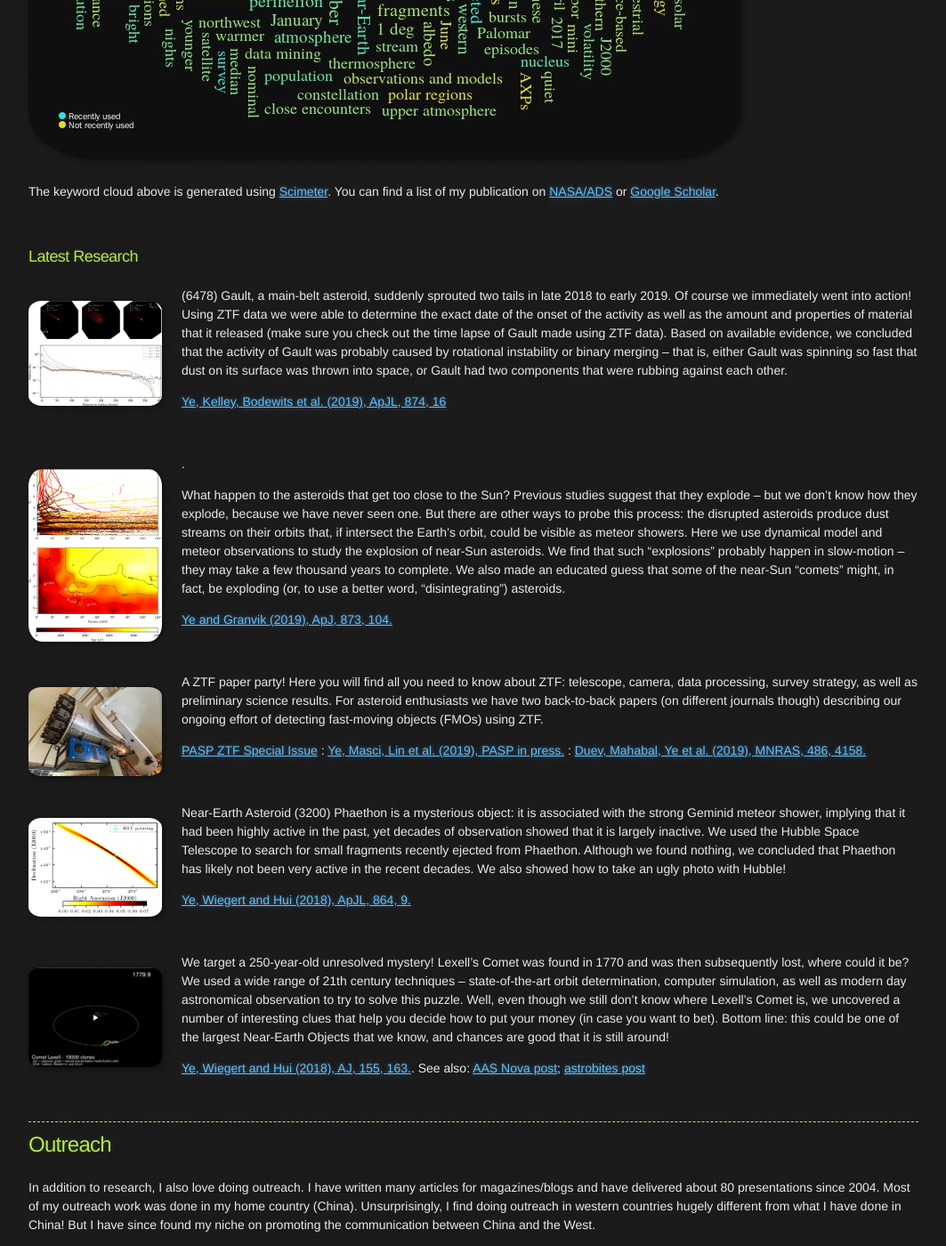
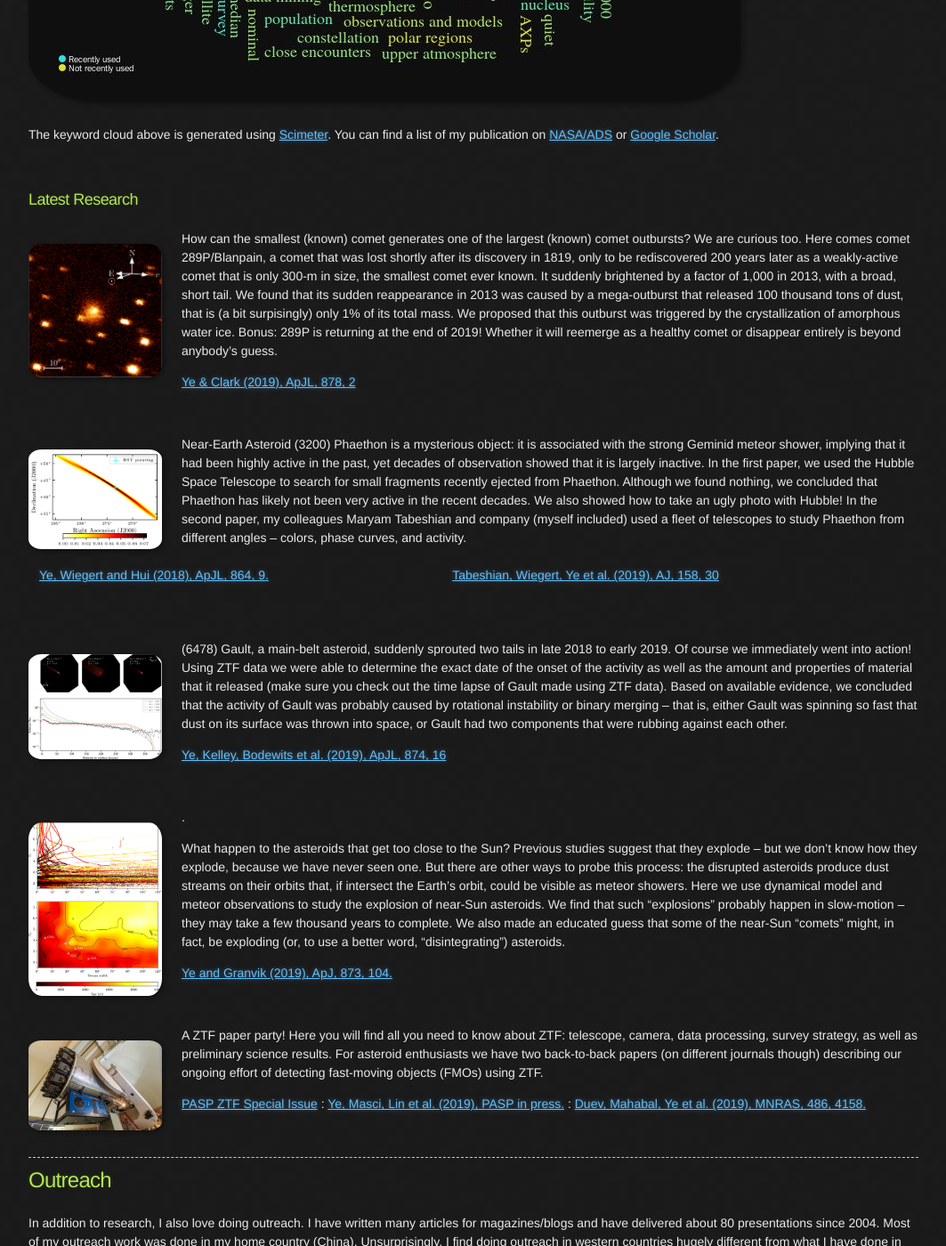
Before and after one commit to Yeqzids/Yeqzids.GitHub.io, a Jekyll site: the page built from index.md, in a window 1280 px wide and 1400 px high, scrolled down 1331 px. Shown: the whole window at 89% size, without its empty margins (108-1171 px from the left). Built offline with Jekyll 4.4.1, drawn with Linux system fonts in a browser that asks for light colours; nearby versions of some CDN libraries; some of the changed text lies outside the part shown.

Commit message:
Update index.md

```diff
--- a/index.md
+++ b/index.md
@@ -4,15 +4,13 @@
 
 <img style="float: right;" src="imgs/me.jpg">
 
-> <strong>I am starting at the [Department of Astronomy](https://www.astro.umd.edu/) at the [University of Maryland](https://www.umd.edu/) in the fall of 2019 -- this page will soon be updated! -- QZ, September 4, 2019</strong>
-
 ## Hi there!
 
-### My name is Quanzhi, you can call me QZ. I am an astronomer at [Caltech](http://www.caltech.edu/)/[IPAC](http://www.ipac.caltech.edu/). I am mostly interested in small bodies in the Solar System -- namely asteroids, comets and meteoroids.
+### My name is Quanzhi, you can call me QZ. I am an astronomer at [University of Maryland](http://www.umd.edu/).
 
-For the most part of my current work, I use the data collected by the [Zwicky Transient Facility (ZTF) project](https://www.ztf.caltech.edu/) at [Palomar Observatory](http://www.astro.caltech.edu/palomar/homepage.html) to discover and characterize near-Earth asteroids, and to understand why and how comets get activated. I also use a range of worldwide facilities provided by the [GROWTH consortium](http://growth.caltech.edu/) to study these intriguing objects.
+I am primarily interested in the small bodies of the solar system -- namely asteroids, comets, and meteoroids. I use a wide range of techniques to study these intriguing bodies. I have used the [Canadian Meteor Orbit Radar](https://fireballs.ndc.nasa.gov/cmor-radiants/) to study meteor showers, as well as the [Zwicky Transient Facility (ZTF) project](https://www.ztf.caltech.edu/) at [Palomar Observatory](http://www.astro.caltech.edu/palomar/homepage.html) to find near-Earth asteroids.
 
-I was lured into astronomy by the stars when I was a kid. Nowadays I still enjoy going out for stargazing during my spare time. I also have a passion for classical music and play viola and cello at [Caltech's Chamber Music program](http://chambermusic.caltech.edu/).
+I was lured into astronomy by the stars when I was a kid. Nowadays I still enjoy going out for stargazing in my spare time. Besides stars, I also have a passion for classical music. I  and play viola and cello at [Caltech's Chamber Music program](http://chambermusic.caltech.edu/).
 
 ###### Photo by Hung-Chin Lin
 
@@ -32,7 +30,8 @@
 
 ## Professional Appointments
 
-* Postdoctoral Scholar in Astronomy, [Caltech](http://www.caltech.edu/)/[IPAC](http://www.ipac.caltech.edu/), 2016 - present
+* Visiting Assistant Research Scientist, [University of Maryland](http://www.umd.edu), 2019 - present
+* Postdoctoral Scholar, [Caltech](http://www.caltech.edu/)/[IPAC](http://www.ipac.caltech.edu/), 2016 - 2019
 * Graduate Teaching/Research Assistant, [University of Western Ontario](http://www.uwo.ca/), 2011 - 2016
 * Research Fellow, [Sun Yat-sen University](http://www.sysu.edu.cn/) Atmospheric Exploration Laboratory, 2007 - 2011
 
@@ -47,6 +46,22 @@
 
 <br>
 ### Latest Research
+
+<img style="float: left;" src="imgs/289p.png" width="150">
+
+How can the smallest (known) comet generates one of the largest (known) comet outbursts? We are curious too. Here comes comet 289P/Blanpain, a comet that was lost shortly after its discovery in 1819, only to be rediscovered 200 years later as a weakly-active comet that is only 300-m in size, the smallest comet ever known. It suddenly brightened by a factor of 1,000 in 2013, with a broad, short tail. We found that its sudden reappearance in 2013 was caused by a mega-outburst that released 100 thousand tons of dust, that is (a bit surpisingly) only 1% of its total mass. We proposed that this outburst was triggered by the crystallization of amorphous water ice. Bonus: 289P is returning at the end of 2019! Whether it will reemerge as a healthy comet or disappear entirely is beyond anybody's guess.
+
+[Ye & Clark (2019), ApJL, 878, 2](https://iopscience.iop.org/article/10.3847/2041-8213/ab26bc/meta)
+
+<br>
+
+<img style="float: left;" src="imgs/gem-hst.png" width="150">
+
+Near-Earth Asteroid (3200) Phaethon is a mysterious object: it is associated with the strong Geminid meteor shower, implying that it had been highly active in the past, yet decades of observation showed that it is largely inactive. In the first paper, we used the Hubble Space Telescope to search for small fragments recently ejected from Phaethon. Although we found nothing, we concluded that Phaethon has likely not been very active in the recent decades. We also showed how to take an ugly photo with Hubble! In the second paper, my colleagues Maryam Tabeshian and company (myself included) used a fleet of telescopes to study Phaethon from different angles -- colors, phase curves, and activity.
+
+[Ye, Wiegert and Hui (2018), ApJL, 864, 9.](http://iopscience.iop.org/article/10.3847/2041-8213/aada46/meta) | [Tabeshian, Wiegert, Ye et al. (2019), AJ, 158, 30]()
+
+<br>
 
 <img style="float: left;" src="imgs/apjlab0f3cf5_lr.jpg" width="150">
 
@@ -74,21 +89,6 @@
 
 <br>
 
-<img style="float: left;" src="imgs/gem-hst.png" width="150">
-
-Near-Earth Asteroid (3200) Phaethon is a mysterious object: it is associated with the strong Geminid meteor shower, implying that it had been highly active in the past, yet decades of observation showed that it is largely inactive. We used the Hubble Space Telescope to search for small fragments recently ejected from Phaethon. Although we found nothing, we concluded that Phaethon has likely not been very active in the recent decades. We also showed how to take an ugly photo with Hubble!
-
-[Ye, Wiegert and Hui (2018), ApJL, 864, 9.](http://iopscience.iop.org/article/10.3847/2041-8213/aada46/meta)
-
-<br>
-
-<img style="float: left;" src="imgs/lexell.png" width="150">
-
-We target a 250-year-old unresolved mystery! Lexell's Comet was found in 1770 and was then subsequently lost, where could it be? We used a wide range of 21th century techniques -- state-of-the-art orbit determination, computer simulation, as well as modern day astronomical observation to try to solve this puzzle. Well, even though we still don't know where Lexell's Comet is, we uncovered a number of interesting clues that help you decide how to put your money (in case you want to bet). Bottom line: this could be one of the largest Near-Earth Objects that we know, and chances are good that it is still around!
-
-[Ye, Wiegert and Hui (2018), AJ, 155, 163.](http://iopscience.iop.org/article/10.3847/1538-3881/aab1f6/meta). See also: [AAS Nova post](https://aasnova.org/2018/08/22/has-anyone-found-a-lost-comet/); [astrobites post](https://astrobites.org/2018/04/02/long-lost-comet/)
-
-<br>
 * * *
 
 ## Outreach
```
Also changed, not shown: other parts of index.md (+1 -1 lines).
